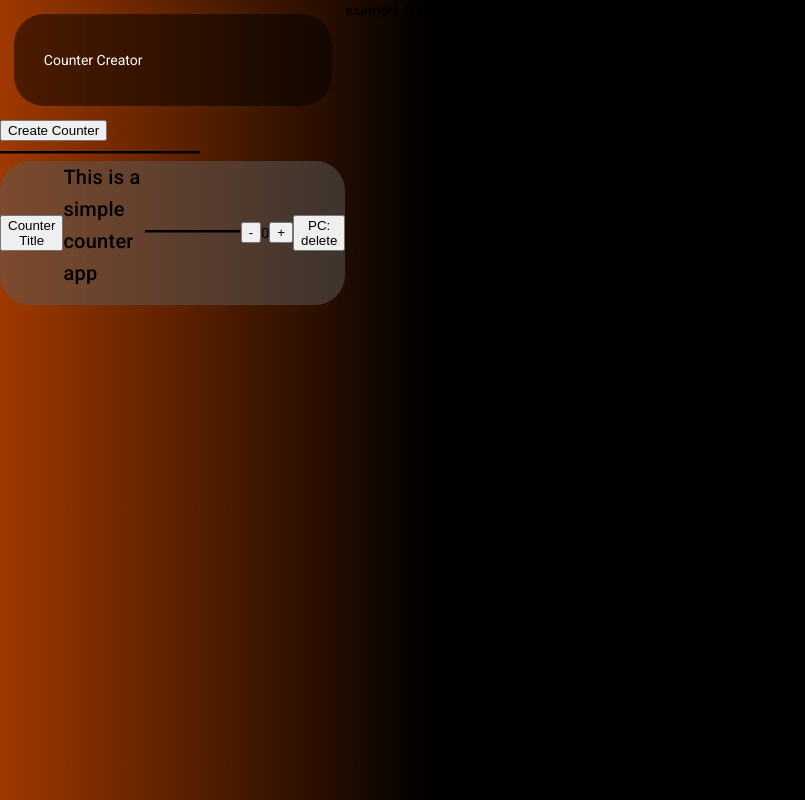
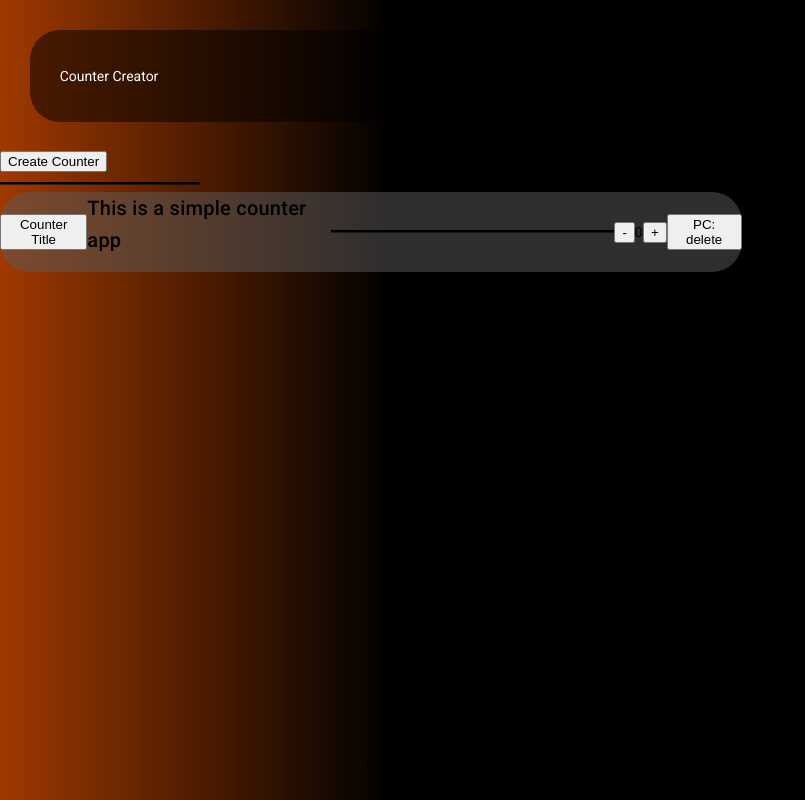
Before and after one commit to shaboon/counter-app, an Angular app: page / in a window 1280 px wide. Shown: the whole page, without its empty margins (0-805 px from the left). Built offline with nearby package versions, Linux system fonts and the light colour scheme.

Commit message:
Reordered Main HTML
Found issue with file setup

Unable to pass values from component to component

```diff
--- a/src/app/app.component.html
+++ b/src/app/app.component.html
@@ -1,19 +1,16 @@
 <main class="main">
   <div class="io-section">
-  <h1 class="title">Counter Creator</h1>
-  <div class="user-io-creator">
-  <app-create-counter></app-create-counter>
-  <svg height="5" width="300" xmlns="http://www.w3.org/2000/svg">
-    <line x1="0" y1="0" x2="200" y2="0" style="stroke:black;stroke-width:5" />
-  </svg>
-</div>
+    <div class="user-io-creator">
+      <h1 class="title">Counter Creator</h1>
+      <app-create-counter></app-create-counter>
+    </div>
+    <svg height="5" width="300" xmlns="http://www.w3.org/2000/svg">
+      <line x1="0" y1="0" x2="200" y2="0" style="stroke:black;stroke-width:5" />
+    </svg>
   <div class="counter-parent">
     <app-new-counter></app-new-counter>
   </div>
 </div>
-<div class="info-section">
-  <section class="display">example text</section>
-</div>
 </main>
 
 <router-outlet />
--- a/src/styles.css
+++ b/src/styles.css
@@ -20,18 +20,8 @@ body { margin: 0; font-family: Roboto, "Helvetica Neue", sans-serif; }
       background-repeat: no-repeat;
       min-height: 100vh;
     }
-    .io-section {
-      min-width: 100%;
-    }
-    .info-section {
-      min-width: 100%;
-    }
   }
 
       .io-section {
-        max-width: 40%;
+        max-width: 95%;
       }
-
-      .info-section {
-        max-width: 55%;
-      }
```
